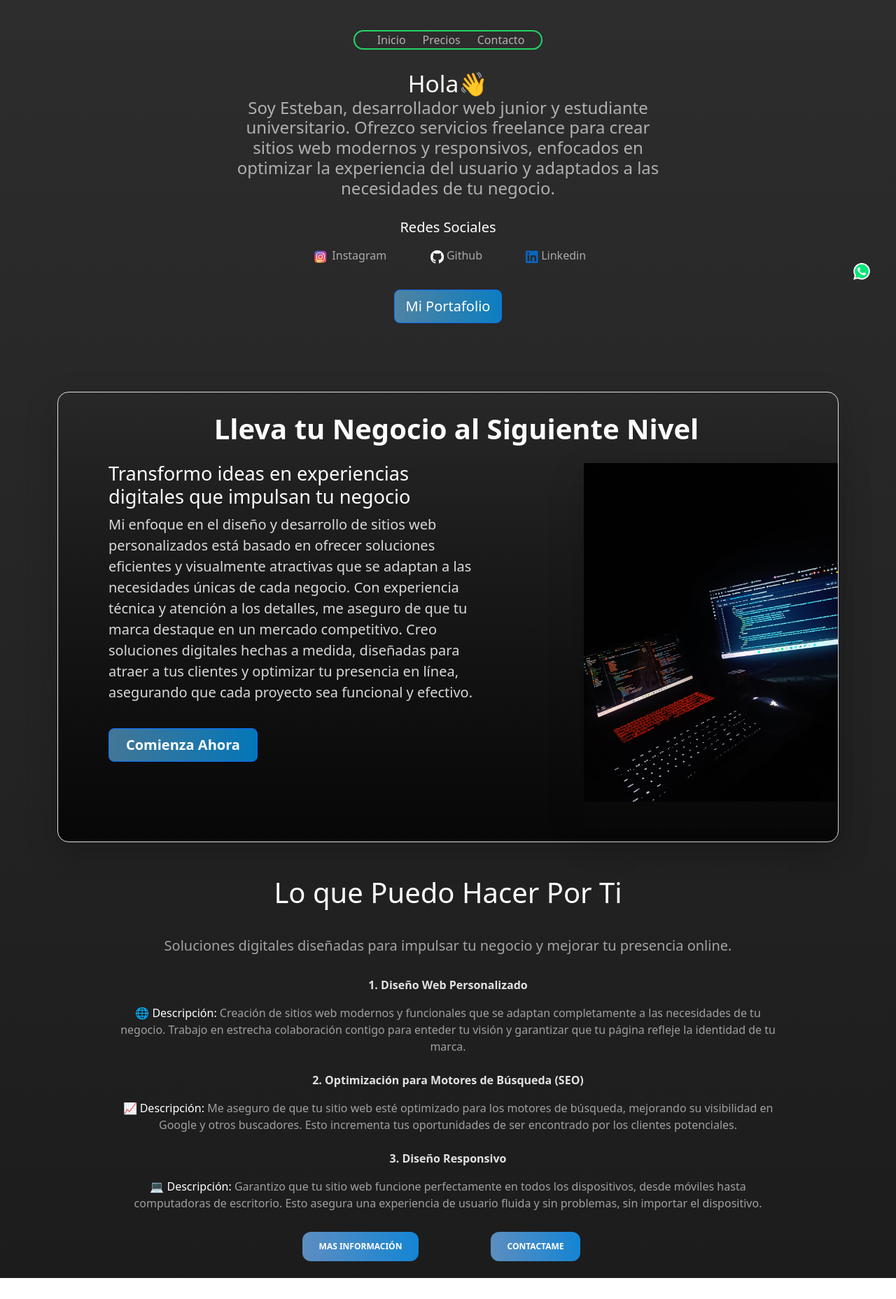
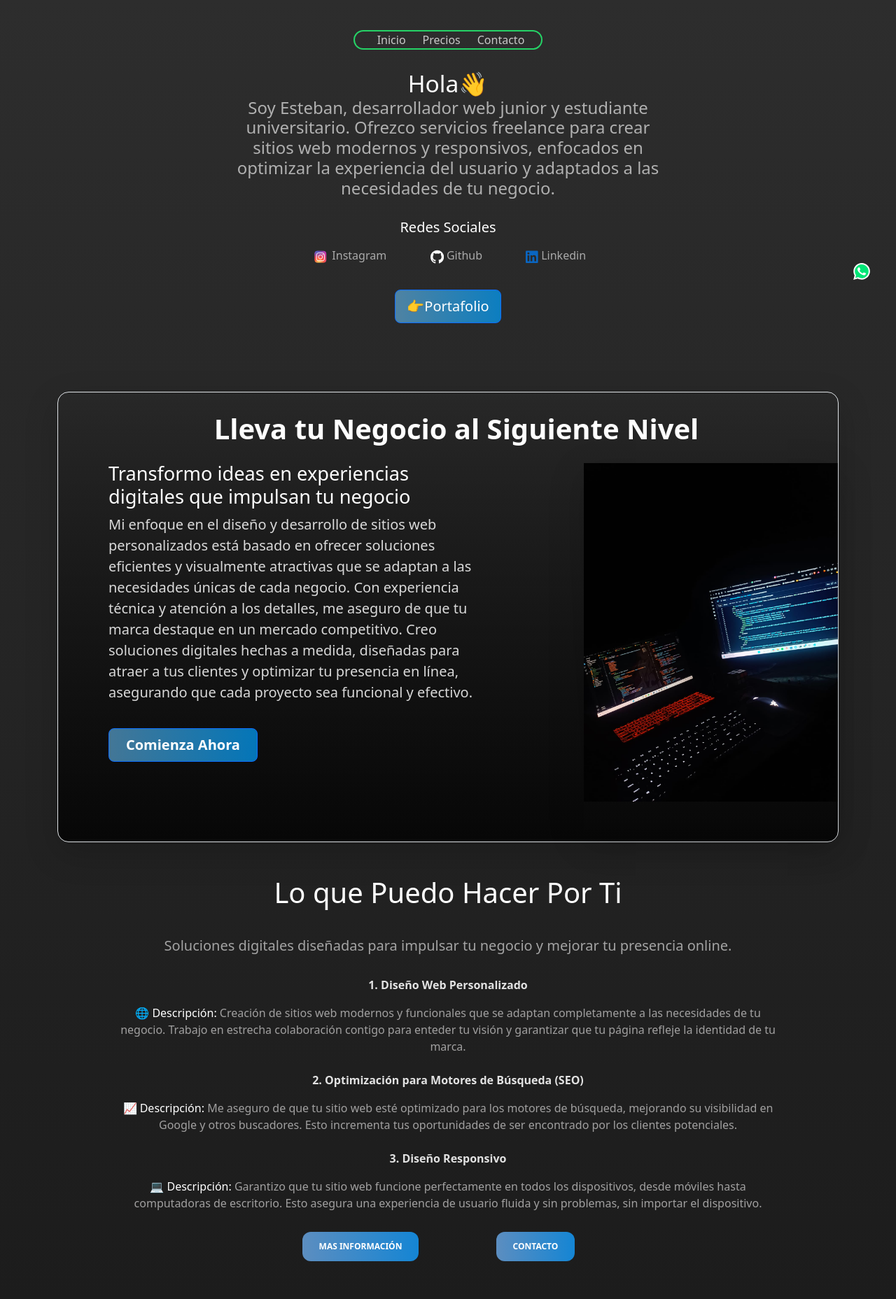
Before and after one commit to Elitaxh06/freelancePage, a React (Vite) app: page / in a window 1280 px wide. Shown: the whole page at 70% size. Before the commit the page ends 1827 px from the top, so only its background shows below. Built offline with nearby package versions, Linux system fonts and the light colour scheme.

Commit message:
Refactored links and resolved navigation bugs

```diff
--- a/src/components/Contratarme/Contratarme.jsx
+++ b/src/components/Contratarme/Contratarme.jsx
@@ -13,8 +13,8 @@ function Contratarme() {
               <h4 id='subTituloContratar'>Transformo ideas en experiencias digitales que impulsan tu negocio</h4>
               <p className="lead">Mi enfoque en el diseño y desarrollo de sitios web personalizados está basado en ofrecer soluciones eficientes y visualmente atractivas que se adaptan a las necesidades únicas de cada negocio. Con experiencia técnica y atención a los detalles, me aseguro de que tu marca destaque en un mercado competitivo. Creo soluciones digitales hechas a medida, diseñadas para atraer a tus clientes y optimizar tu presencia en línea, asegurando que cada proyecto sea funcional y efectivo.</p>
               <div className="d-grid gap-2 d-md-flex justify-content-md-start mb-4 mb-lg-3">
-                <Link to='/precios'>
-                  <button type="button" className="btn btn-primary btn-lg px-4 me-md-2 fw-bold">Comienza Ahora</button>
+                <Link to='/precios' className="btn btn-primary btn-lg px-4 me-md-2 fw-bold">
+                  Comienza Ahora
                 </Link>
               </div>
             </div>
--- a/src/components/Precios/Precios.css
+++ b/src/components/Precios/Precios.css
@@ -40,7 +40,7 @@ h3:hover{
 
 #btn-what{
     color: #ffffff;
-
+    /* margin-right: 2em; */
 }
 
 h4{
@@ -52,7 +52,7 @@ h4{
 
 #btn-correo{
     color: #ffffff;
-
+    /* margin-left: 1em; */
 }
 
 
@@ -92,14 +92,16 @@ aside{
     margin-bottom: 2em;
 }
 
+/* #interesed{
+    margin-left: 1em;
+} */
 
-
-#btn-what button{
+#btn-what{
     margin-top: 2em;
     margin-right: 1em;
 }
 
-#btn-correo button{
+#btn-correo{
     margin-top: 2em;
     margin-left: 1em;
 }
@@ -116,12 +118,12 @@ aside{
 }
 
 @media(max-width: 520px){
-    #btn-what button{
+    #btn-what{
         margin-left: 1.2em;
         margin-bottom: -1em;
     }
 
-    #btn-correo button{
+    #btn-correo{
         margin-right: 1em;
     }
 }
--- a/src/components/Precios/Precios.jsx
+++ b/src/components/Precios/Precios.jsx
@@ -27,7 +27,7 @@ function Precios(){
                                 3. Optimizacion básica para SEO: Mayor visibilidad en Google.   <br />
                                 4. Metodo de Contacto Directo: Facilita la comunicación con el cliente.  <br />
                                 </p>
-                                <p className='lead'><span>Costo: </span> <br /> 25,000 colones</p> <br />
+                                <p className='lead'><span>Costo: </span> <br /> $80 USD</p> <br />
                                 <p className='lead'><span>Metodos de Pago:</span><br /> Transferencia Bancaria <br />Simpe Movil <br />PayPal</p>
                                 <p className='lead'><span>Pago en dos Partes:</span> <br /> 50% al iniciar el proyecto <br /> 50% al finalizar el proyecto</p>
                             </div>
@@ -46,7 +46,7 @@ function Precios(){
                             <h4 className='card-title'>Opciones Adicionales</h4>
                         </div> {/* Fin del header de la tarjeta 2 */}
                         <div className='card-body'> {/* Contenido de la tarjeta 2 */}
-                            <p className='lead'><span>Mantenimiento continuo:</span> + 15,000 colones (cada mantenimiento) <br /><span>Botones para compartir en redes sociales:</span> +5,000 colones <br /><span>Optimización de imágenes:</span> +5,000 colones <br /><span>Diseño de logotipo básico:</span> +15,000 colones</p>
+                            <p className='lead'><span>Mantenimiento continuo:</span> $30 USD (cada mantenimiento) <br /><span>Botones para compartir en redes sociales:</span> $10 USD <br /><span>Optimización de imágenes:</span> $10 USD <br /><span>Diseño de logotipo básico:</span> $30 USD</p>
                         </div> {/* Fin del contenido de la tarjeta 2 */}
                         <div className='card-footer'> {/* Footer de la tarjeta 2 */}
 
@@ -77,13 +77,12 @@ function Precios(){
 
             <aside>
                 <h4 id='interest'>¿Interesado?</h4>
+                    <div id='interesed'>
 
-                    <a id='btn-what' href="https://wa.me/50683745485?text=Hola%2C%20estoy%20interesado%20en%20tus%20servicios" target="_blank">
-                        <button className='btn btn-primary btn-sm fw-bold'>📞 WhatsApp: +506 83745485 </button>
-                    </a>
-                    <a id='btn-correo' href="mailto:pizarroteb06@outlook.com?subject=Interesado%20en%20tus%20servicios&body=Hola%2C%20quisiera%20más%20información%20sobre%20tus%20servicios">
-                        <button className='btn btn-primary btn-sm fw-bold'>📧 Correo: pizarroteb@gmail.com </button>
-                    </a>
+                    <a id='btn-what' className='btn btn-primary btn-sm fw-bold' href="https://wa.me/50683745485?text=Hola%2C%20estoy%20interesado%20en%20tus%20servicios" target="_blank">📞 WhatsApp: +506 83745485 </a>
+                    <a id='btn-correo' className='btn btn-primary btn-sm fw-bold' href="mailto:pizarroteb06@outlook.com?subject=Interesado%20en%20tus%20servicios&body=Hola%2C%20quisiera%20más%20información%20sobre%20tus%20servicios"> 📧 Correo: pizarroteb@gmail.com</a>
+
+                    </div>
                     <br />
                     <Link id='end-service' to='/contacto'>
                         <span className='lead'>¡No esperes más! Lleva tu negocio al mundo digital.</span>
--- a/src/components/aboutMe/SobreMi.jsx
+++ b/src/components/aboutMe/SobreMi.jsx
@@ -34,9 +34,8 @@ function SobreMi() {
                 </svg> Linkedin</li></a>
 
             </ul>
-            <a href="https://elitaxh06.github.io/elitaxh-portfolio/" target='_blank'>
-              <button className='btn btn-primary btn-lg'>Mi Portafolio</button>
-            </a>
+
+            <button className='btn btn-primary btn-lg' onClick={()=> window.open('https://elitaxh06.github.io/elitaxh-portfolio/', '_blank')}>👉Portafolio</button>
           </div>
         </div>
       </section>
--- a/src/components/header/Header.css
+++ b/src/components/header/Header.css
@@ -3,6 +3,7 @@ header{
     display: flex;
     justify-content: center;
     align-items: center;
+
 }
 
 header ul {
@@ -14,6 +15,7 @@ header ul {
 
 .links{
     text-decoration: none;
+    color: #ffffffbe;
 }
 
 header ul li {
@@ -32,6 +34,11 @@ header ul {
 
 li:hover{
     scale: 1.2;
-    color: #fff;
     transition: all 0.3s ease;
 }
+
+.links:hover{
+    scale: 1.2;
+    transition: all 0.3s ease;
+    color: #fff;
+}
--- a/src/components/header/Header.jsx
+++ b/src/components/header/Header.jsx
@@ -7,15 +7,9 @@ function Header() {
           <div className='row'>
             <div className='col-12'>
              <ul>
-                <Link className='links' to='/'>
-                    <li>Inicio</li>
-                </Link>
-                <Link className='links' to='/precios'>
-                  <li>Precios</li>
-                </Link>
-                <Link className='links' to='/contacto'>
-                  <li>Contacto</li>
-                </Link>
+                <li><Link className='links' to='/'>Inicio</Link></li>
+                <li><Link className='links' to='/precios'>Precios</Link></li>
+                <li><Link className='links' to='/contacto'>Contacto</Link></li>
               </ul>
             </div>
           </div>
--- a/src/components/servicios/Servicio.css
+++ b/src/components/servicios/Servicio.css
@@ -47,7 +47,7 @@ ul{
 
 }
 
-#moreInfo{
+.moreInfo{
     text-wrap: wrap;
     background-color: #47426d;
     color: #ffffff;
--- a/src/components/servicios/Servicios.jsx
+++ b/src/components/servicios/Servicios.jsx
@@ -26,16 +26,10 @@ function Servicios(){
             </ul>
             <div id='rowButtons' className='row'>
                 <div className='buttons col-12 col-md-6'>
-                    <Link to='/precios'>
-                  <button id='moreInfo' type="button" className="btn btn-primary btn-md px-4 fw-bold">Mas Información</button>
-
-                    </Link>
+                    <Link to='/precios' className="btn btn-primary btn-md px-4 fw-bold moreInfo">Mas información</Link>
                 </div>
                 <div className="buttons col-12 col-md-6">
-                    <Link to='/contacto'>
-                  <button id='moreInfo' type="button" className="btn btn-primary btn-md px-4 fw-bold">Contactame</button>
-
-                    </Link>
+                    <Link to='/contacto' className='btn btn-primary btn-md px-4 fw-bold moreInfo' >Contacto</Link>
                 </div>
             </div>
         </div>
```
Also changed, not shown: src/components/contacto/Contacto.jsx (+4 -11 lines).
